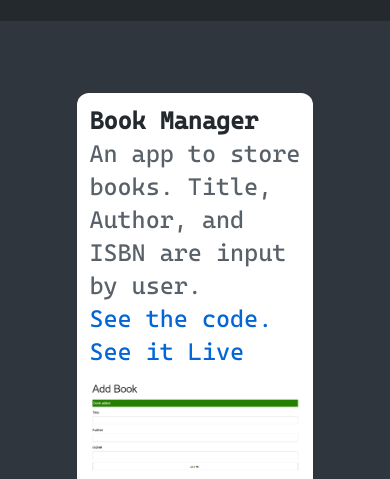
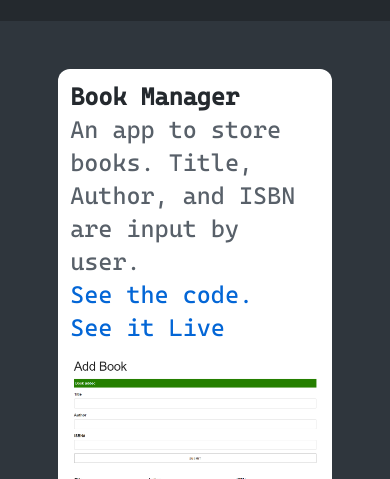
Before and after one commit to reifnotreef/WIP_Portfolio, a plain HTML site: page index.html in a window 390 px wide. Shown: the part 365-844 px from the top of the page. Drawn offline with Linux system fonts and the light colour scheme; files whose address does not match are found by name.

Commit message:
adjust flex params and media query for mobile-first approach

```diff
--- a/main.css
+++ b/main.css
@@ -57,9 +57,9 @@
   display: flex;
   flex-direction: row;
   flex-wrap: wrap;
-  padding: 2rem;
+  padding: 1rem;
   max-width: 100vw;
-  justify-content: center;
+  justify-content: space-evenly;
 }
 
 .project-container {
@@ -72,6 +72,7 @@
   display: flex;
   flex-direction: column;
   justify-content: space-between;
+  flex: 0 0 80%;
 }
 
 .project-image {
@@ -122,15 +123,9 @@ a {
 
 /* media query small screens */
 
-@media screen and (max-width: 1023px) {
+@media screen and (min-width: 720px) {
   .project-container {
     flex: 0 0 40%;
-  }
-}
-
-@media screen and (max-width: 720px) {
-  .project-container {
-    flex: 0 0 80%;
   }
 }
 
```
